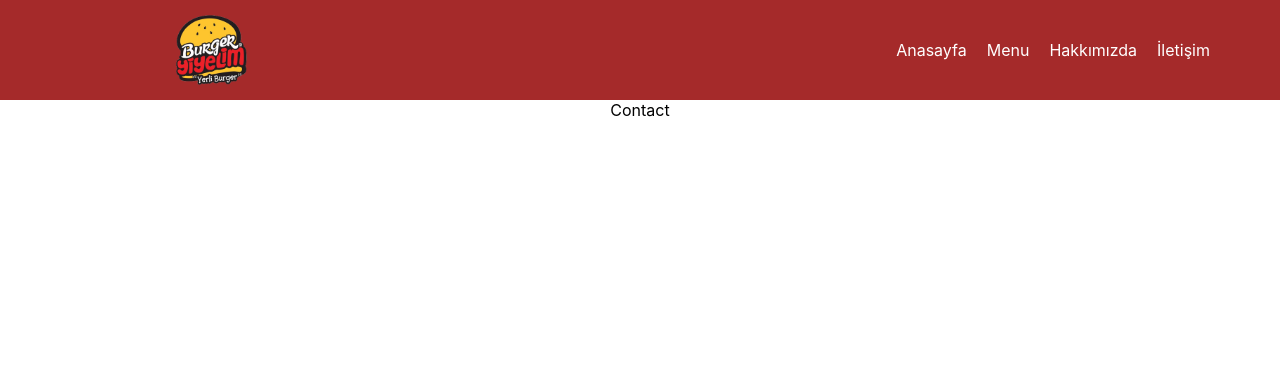
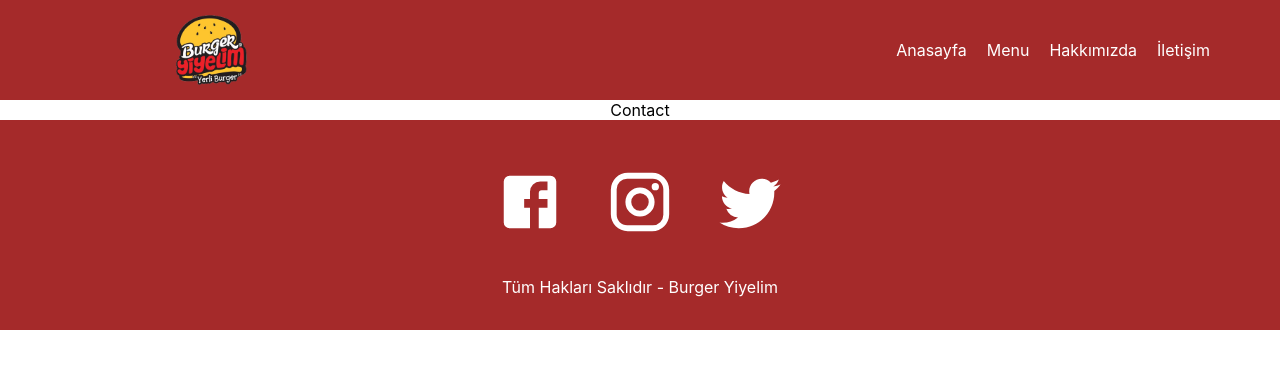
Before and after one commit to kapukayaemre/react-burger-project, a React (Create React App) app: page /contact in a window 1280 px wide. Shown: the top 368 px of the page. Built offline with nearby package versions, Linux system fonts and the light colour scheme.

Commit message:
Footer integrated

```diff
--- a/package.json
+++ b/package.json
@@ -3,6 +3,10 @@
   "version": "0.1.0",
   "private": true,
   "dependencies": {
+    "@emotion/react": "^11.10.6",
+    "@emotion/styled": "^11.10.6",
+    "@mui/icons-material": "^5.11.11",
+    "@mui/material": "^5.11.12",
     "@testing-library/jest-dom": "^5.16.5",
     "@testing-library/react": "^13.4.0",
     "@testing-library/user-event": "^13.5.0",
--- a/src/App.js
+++ b/src/App.js
@@ -5,6 +5,7 @@
 import About from "./components/About";
 import Contact from "./components/Contact";
 import Navbar from "./components/Navbar";
+import Footer from "./components/Footer";
 
 function App() {
   return (
@@ -16,6 +17,7 @@
         <Route path="/about" exact element={<About />} />
         <Route path="/contact" exact element={<Contact />} />
       </Routes>
+      <Footer />
     </div>
   );
 }
--- /dev/null
+++ b/src/components/Footer.js
@@ -0,0 +1,20 @@
+import React from "react";
+import FacebookIcon from "@mui/icons-material/Facebook";
+import InstagramIcon from "@mui/icons-material/Instagram";
+import TwitterIcon from "@mui/icons-material/Twitter";
+import "../styles/Footer.css";
+
+function Footer() {
+  return (
+    <div className="footer">
+      <div className="socialMedia">
+        <FacebookIcon />
+        <InstagramIcon />
+        <TwitterIcon />
+      </div>
+      <p>Tüm Hakları Saklıdır - Burger Yiyelim</p>
+    </div>
+  );
+}
+
+export default Footer;
--- /dev/null
+++ b/src/styles/Footer.css
@@ -0,0 +1,21 @@
+.footer {
+    width: 100%;
+    height: 200px;
+    background-color: brown;
+    display: flex;
+    justify-content: center;
+    align-items: center;
+    flex-direction: column;
+    padding-top: 10px;
+  }
+
+  .socialMedia svg {
+    color: white;
+    margin: 20px;
+    font-size: 70px;
+    cursor: pointer;
+  }
+
+  .footer p {
+    color: white;
+  }
```
Also changed, not shown: 1 other file (tests, documents, lock files or other folders).
